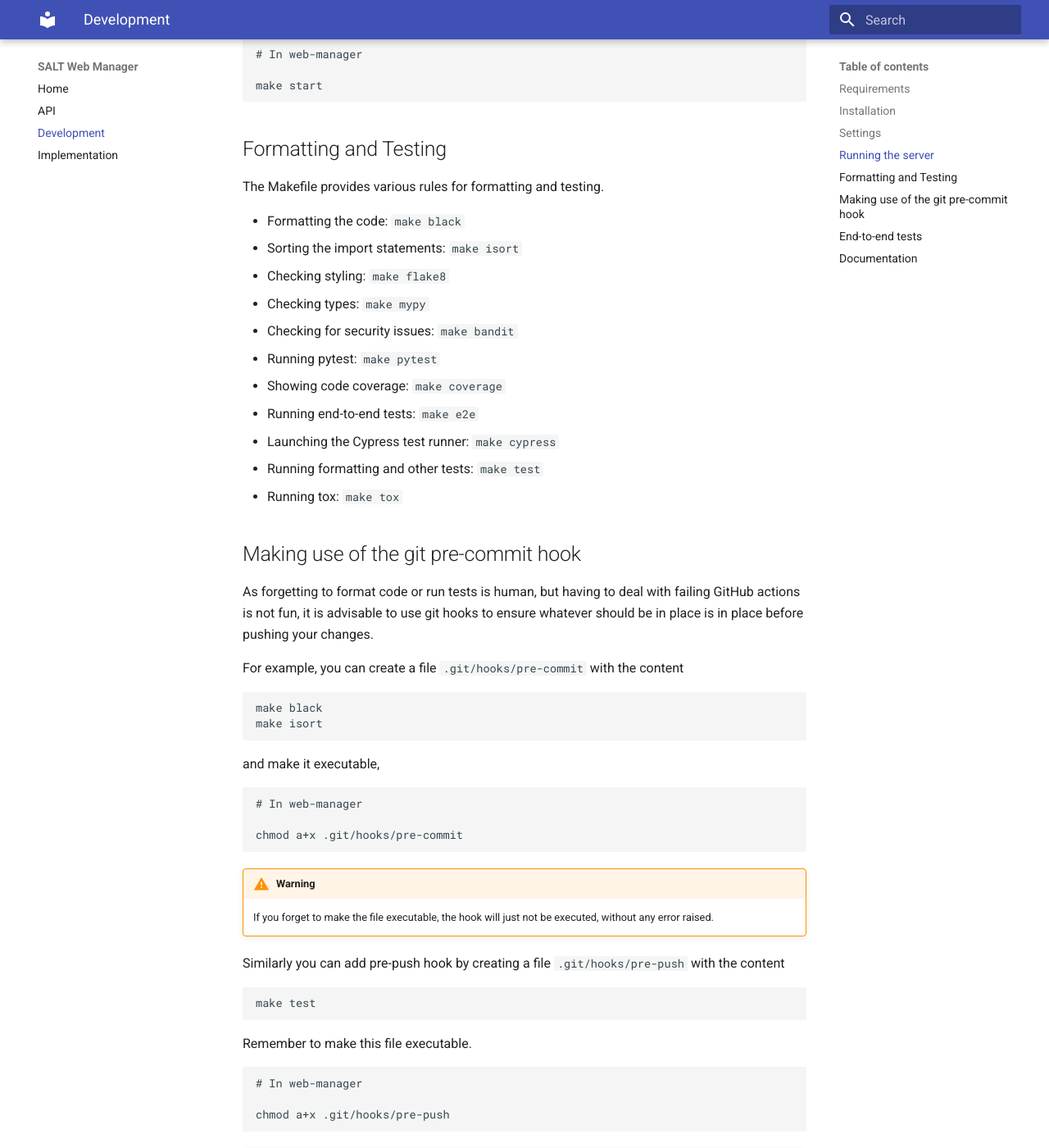
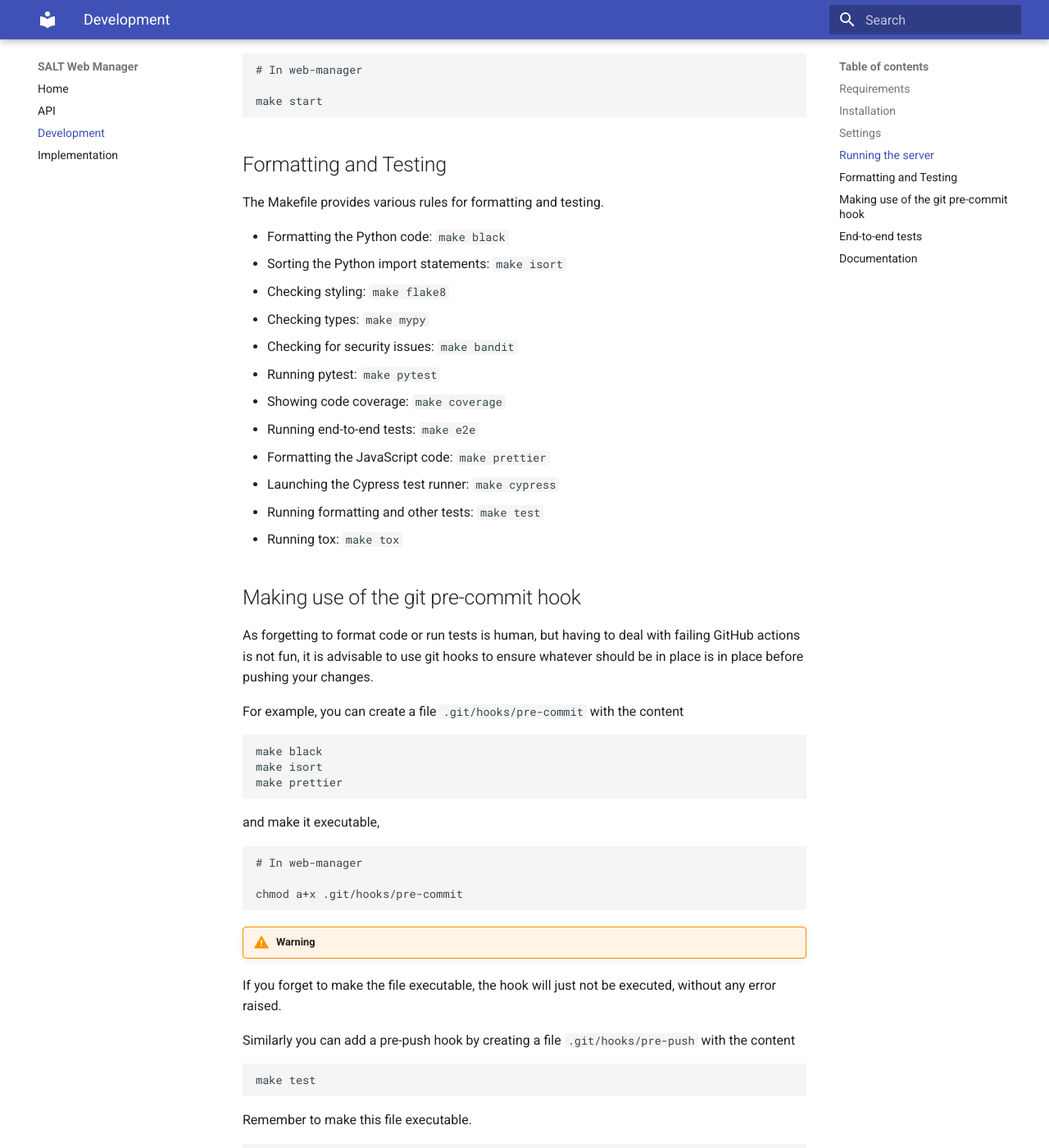
Before and after one commit to saltastroops/web-manager-2021, an MkDocs documentation site: the page built from docs/development.md, in a window 1280 px wide and 1400 px high, scrolled down 1859 px. Shown: the whole window at 82% size. Built offline with MkDocs 1.6.1 and Material for MkDocs 9.7.7, drawn with Linux system fonts in a browser that asks for light colours.

````diff
--- a/docs/development.md
+++ b/docs/development.md
@@ -6,12 +6,12 @@
 
 The following must be installed on your machine.
 
-* [Python](https://www.python.org) 3.9.0 or higher
-* [Poetry](https://python-poetry.org) 1.1.0 or higher
+- [Python](https://www.python.org) 3.9.0 or higher
+- [Poetry](https://python-poetry.org) 1.1.0 or higher
 
 In case you are using the Docker image, you probably need a Linux or macOS machine, and you certainly need Docker:
 
-* [Docker](https://www.docker.com) 20.10.0 or higher
+- [Docker](https://www.docker.com) 20.10.0 or higher
 
 ## Installation
 
@@ -22,9 +22,9 @@
 ```
 
 !!! tip
-    You may call the created directory whatever you want. However, the following instructions assume it is called `web-manager`.
+You may call the created directory whatever you want. However, the following instructions assume it is called `web-manager`.
 
-Go to the directory  `web-manager/python` and install the required packages.
+Go to the directory `web-manager/python` and install the required packages.
 
 ```shell
 cd web-manager/python
@@ -32,10 +32,10 @@
 ```
 
 !!! note
-    In theory this is all you have to do. In practice you might have to jump through various hoops and loops to get the `cryptography` package installed. The [installation instructions](https://cryptography.io/en/latest/installation.html) may be of help, but you might still have to consult Google.
+In theory this is all you have to do. In practice you might have to jump through various hoops and loops to get the `cryptography` package installed. The [installation instructions](https://cryptography.io/en/latest/installation.html) may be of help, but you might still have to consult Google.
 
 !!! note
-    If you are using an IDE such as IntelliJ, you might have to mark the `python` folder as a sources root folder, as otherwise the IDE might complain about incorrect import statements.
+If you are using an IDE such as IntelliJ, you might have to mark the `python` folder as a sources root folder, as otherwise the IDE might complain about incorrect import statements.
 
 ## Settings
 
@@ -58,7 +58,7 @@
 ```
 
 !!!tip
-    Note the non-default port. This has been chosen as the development documentation server (MkDocs) is listening on port 8000.
+Note the non-default port. This has been chosen as the development documentation server (MkDocs) is listening on port 8000.
 
 However, you can also use the provided Makefile to launch it.
 
@@ -72,17 +72,18 @@
 
 The Makefile provides various rules for formatting and testing.
 
-* Formatting the code: `make black`
-* Sorting the import statements: `make isort`
-* Checking styling: `make flake8`
-* Checking types: `make mypy`
-* Checking for security issues: `make bandit`
-* Running pytest: `make pytest`
-* Showing code coverage: `make coverage`
-* Running end-to-end tests: `make e2e`
-* Launching the Cypress test runner: `make cypress`
-* Running formatting and other tests: `make test`
-* Running tox: `make tox`
+- Formatting the Python code: `make black`
+- Sorting the Python import statements: `make isort`
+- Checking styling: `make flake8`
+- Checking types: `make mypy`
+- Checking for security issues: `make bandit`
+- Running pytest: `make pytest`
+- Showing code coverage: `make coverage`
+- Running end-to-end tests: `make e2e`
+- Formatting the JavaScript code: `make prettier`
+- Launching the Cypress test runner: `make cypress`
+- Running formatting and other tests: `make test`
+- Running tox: `make tox`
 
 ## Making use of the git pre-commit hook
 
@@ -93,6 +94,7 @@
 ```shell
 make black
 make isort
+make prettier
 ```
 
 and make it executable,
@@ -104,9 +106,9 @@
 ```
 
 !!! warning
-    If you forget to make the file executable, the hook will just not be executed, without any error raised.
+If you forget to make the file executable, the hook will just not be executed, without any error raised.
 
-Similarly you can add pre-push hook by creating a file `.git/hooks/pre-push` with the content
+Similarly you can add a pre-push hook by creating a file `.git/hooks/pre-push` with the content
 
 ```shell
 make test
@@ -121,7 +123,7 @@
 ```
 
 !!! note
-    In particular the pre-commit hook is *not* effective, as it formats *all* files, not just the committed ones. Also, it does not commit any reformatted code; so after the commit you may have new changes to commit...
+In particular the pre-commit hook is _not_ effective, as it formats _all_ files, not just the committed ones. Also, it does not commit any reformatted code; so after the commit you may have new changes to commit...
 
 ## End-to-end tests
 
````
Also changed, not shown: 12 other files.
